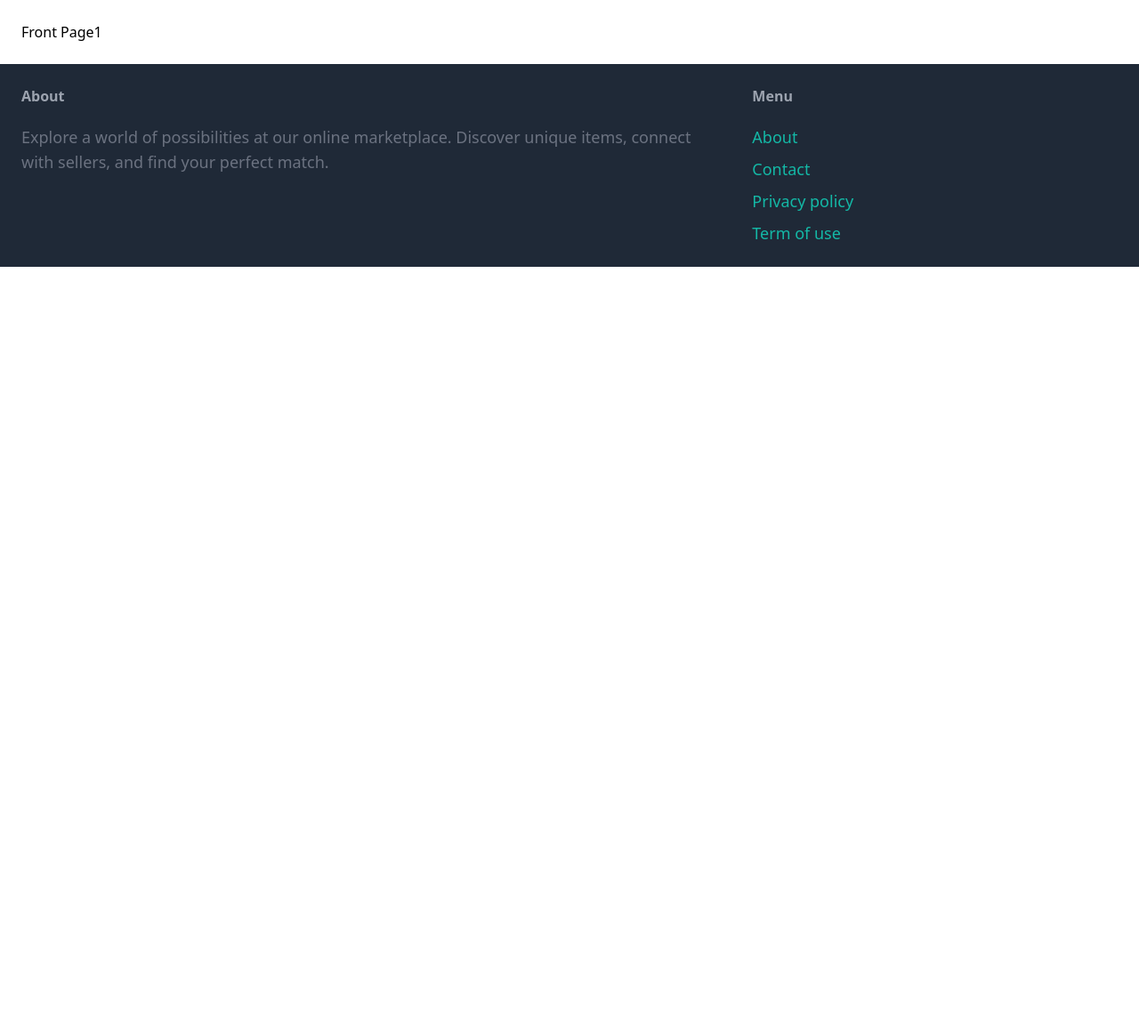
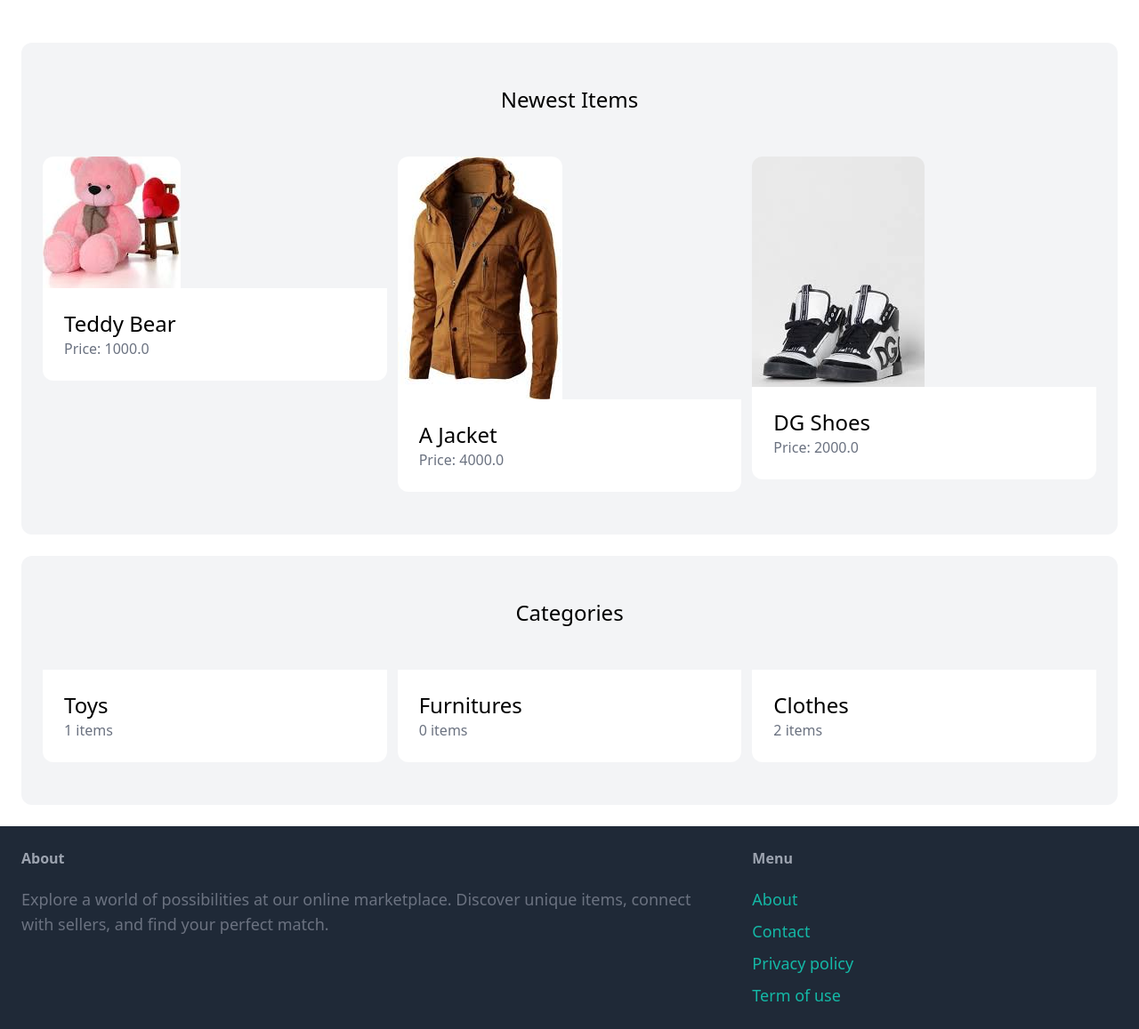
Before and after one commit to tox-in/Simple_Puddle, a Django app: page / in a window 1280 px wide. Shown: the part 77-1234 px from the top of the page at 89% size. Before the commit the page ends 377 px from the top, so only its background shows below. Run offline with Django 5.2, Linux system fonts and the light colour scheme; data comes from the database, SQL or seed files in the repository; both versions use the stored data as it was after the commit; some libraries are stand-ins or nearby versions.

Commit message:
items finished

```diff
--- a/puddle/core/templates/core/index.html
+++ b/puddle/core/templates/core/index.html
@@ -1,10 +1,40 @@
 {% extends 'core/base.html' %}
+{% block title %} Welcome {% endblock title %}
+{% block content %}
+<div class="mt-6 px-6 py-12 bg-gray-100 rounded-xl">
+  <h2 class="mb-12 text-2xl text-center">Newest Items</h2>
 
-{% block title %}
-    Welcome
-{% endblock title %}
+  <div class="grid grid-cols-3 gap-3">
+    {% for item in items %}
+    <div>
+      <a href="#">
+        <div>
+          <img src="{{ item.image.url}}" alt="image" class="rounded-t-xl" />
+        </div>
+        <div class="p-6 bg-white rounded-b-xl">
+          <h2 class="text-2xl">{{ item.name }}</h2>
+          <p class="text-gray-500">Price: {{ item.price }}</p>
+        </div>
+      </a>
+    </div>
+    {% endfor %}
+  </div>
+</div>
 
+<div class="mt-6 px-6 py-12 bg-gray-100 rounded-xl">
+  <h2 class="mb-12 text-2xl text-center">Categories</h2>
 
-{% block content %}
-  <h1>Front Page1</h1>
+  <div class="grid grid-cols-3 gap-3">
+    {% for category in categories %}
+    <div>
+      <a href="#">
+        <div class="p-6 bg-white rounded-b-xl">
+          <h2 class="text-2xl">{{ category.name }}</h2>
+          <p class="text-gray-500">{{ category.items.count }} items</p>
+        </div>
+      </a>
+    </div>
+    {% endfor %}
+  </div>
+</div>
 {% endblock %}
--- a/puddle/core/views.py
+++ b/puddle/core/views.py
@@ -1,8 +1,15 @@
 from django.shortcuts import render
+
+from item.models import Category, Item
 
 # Create your views here.
 def index(request):
-    return render(request, 'core/index.html')
+    items = Item.objects.filter(is_sold=False)[0:6]
+    categories = Category.objects.all()
+    return render(request, 'core/index.html', {
+        'categories': categories,
+        'items':items
+    })
 
 def contact(request):
     return render(request, 'core/contact.html')
--- a/puddle/item/admin.py
+++ b/puddle/item/admin.py
@@ -1,3 +1,5 @@
 from django.contrib import admin
+from .models import Category, Item
 
-# Register your models here.
+admin.site.register(Category)
+admin.site.register(Item)
--- a/puddle/item/models.py
+++ b/puddle/item/models.py
@@ -1,3 +1,25 @@
+from django.contrib.auth.models import User
 from django.db import models
 
 # Create your models here.
+class Category(models.Model):
+    name = models.CharField(max_length=255)
+
+    class Meta:
+        verbose_name_plural = 'Categories'
+
+    def __str__(self):
+        return self.name
+
+class Item(models.Model):
+    category=models.ForeignKey(Category, related_name='items', on_delete=models.CASCADE)
+    name = models.CharField(max_length=255)
+    description = models.TextField(blank=True, null=True)
+    price = models.FloatField()
+    image = models.ImageField(upload_to='item_images', blank=True, null=True)
+    is_sold = models.BooleanField(default=False)
+    created_by = models.ForeignKey(User, related_name='items', on_delete=models.CASCADE)
+    created_at = models.DateTimeField(auto_now_add=True)
+
+    def __str__(self):
+        return self.name
--- a/puddle/puddle/settings.py
+++ b/puddle/puddle/settings.py
@@ -118,6 +118,8 @@ USE_TZ = True
 # https://docs.djangoproject.com/en/5.1/howto/static-files/
 
 STATIC_URL = 'static/'
+MEDIA_URL = 'media/'
+MEDIA_Root = BASE_DIR/'media'
 
 # Default primary key field type
 # https://docs.djangoproject.com/en/5.1/ref/settings/#default-auto-field
--- a/puddle/puddle/urls.py
+++ b/puddle/puddle/urls.py
@@ -1,3 +1,5 @@
+from django.conf import settings
+from django.conf.urls.static import static
 from django.contrib import admin
 from django.urls import path
 from core.views import index
@@ -7,4 +9,4 @@ urlpatterns = [
     path('admin/', admin.site.urls),
     path('', index, name="index"),
     path('contact/', contact, name="contact"),
-]
+] + static(settings.MEDIA_URL, document_root=settings.MEDIA_ROOT)
```
Also changed, not shown: puddle/db.sqlite3, puddle/item/migrations/0001_initial.py (added), puddle/item/migrations/0002_alter_category_options_item.py (added), puddle/item_images/DGS.jpeg (added), puddle/item_images/jacket.jpeg (added), puddle/item_images/teddy.jpeg (added).
